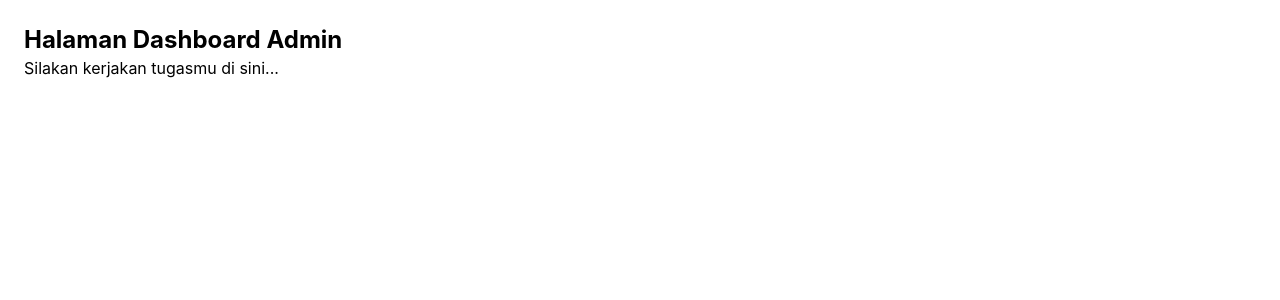
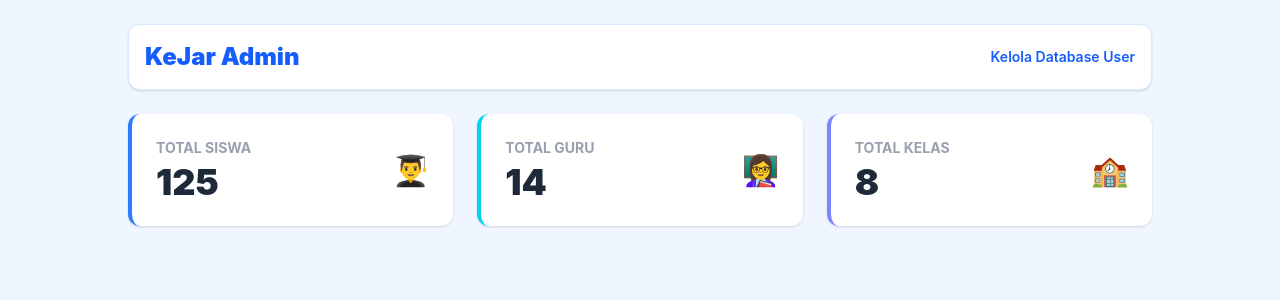
Before and after one commit to ArdiansyahYondri/UAS-PemrogWEB-FullStack-2, a React app in the folder frontend/: page /admin/dashboard in a window 1280 px wide. Shown: the top 300 px of the page. Built offline with nearby package versions, Linux system fonts and the light colour scheme; no server answers; the HTML template or start-up script is replaced by a standard one.

Commit message:
Push untuk tugas 6 atau task/6-admin-panel

```diff
--- a/frontend/src/Pages/admin/DashboardAdmin.jsx
+++ b/frontend/src/Pages/admin/DashboardAdmin.jsx
@@ -1,8 +1,74 @@
+import { useState, useEffect } from "react";
+import { Link } from "react-router-dom";
+import axios from "axios";
+
 export default function DashboardAdmin() {
+  const [stats, setStats] = useState({ siswa: 0, guru: 0, kelas: 0 });
+  const token = localStorage.getItem("token");
+
+  useEffect(() => {
+    axios
+      .get("http://127.0.0.1:8000/api/admin/dashboard-stats", {
+        headers: { Authorization: `Bearer ${token}` },
+      })
+      .then((res) => setStats(res.data))
+      .catch(() => {
+        // Data fallback jika endpoint belum siap sepenuhnya
+        setStats({ siswa: 125, guru: 14, kelas: 8 });
+      });
+  }, []);
+
   return (
-    <div className="p-6">
-      <h1 className="text-2xl font-bold">Halaman Dashboard Admin</h1>
-      <p>Silakan kerjakan tugasmu di sini...</p>
+    <div className="min-h-screen bg-blue-50 p-6">
+      <div className="max-w-5xl mx-auto space-y-6">
+        <div className="bg-white p-4 rounded-xl shadow-sm border border-blue-100 flex justify-between items-center">
+          <span className="text-2xl font-black text-blue-600">KeJar Admin</span>
+          <Link
+            to="/admin/pengguna"
+            className="text-sm font-semibold text-blue-600 hover:underline"
+          >
+            Kelola Database User
+          </Link>
+        </div>
+
+        <div className="grid grid-cols-1 md:grid-cols-3 gap-6">
+          <div className="bg-white p-6 rounded-xl border-l-4 border-blue-500 shadow-sm flex items-center justify-between">
+            <div>
+              <p className="text-sm text-gray-400 uppercase font-bold">
+                Total Siswa
+              </p>
+              <h3 className="text-4xl font-black text-gray-800 mt-1">
+                {stats.siswa}
+              </h3>
+            </div>
+            <span className="text-3xl">👨‍🎓</span>
+          </div>
+
+          <div className="bg-white p-6 rounded-xl border-l-4 border-cyan-400 shadow-sm flex items-center justify-between">
+            <div>
+              <p className="text-sm text-gray-400 uppercase font-bold">
+                Total Guru
+              </p>
+              <h3 className="text-4xl font-black text-gray-800 mt-1">
+                {stats.guru}
+              </h3>
+            </div>
+            <span className="text-3xl">👩‍🏫</span>
+          </div>
+
+          <div className="bg-white p-6 rounded-xl border-l-4 border-indigo-400 shadow-sm flex items-center justify-between">
+            <div>
+              <p className="text-sm text-gray-400 uppercase font-bold">
+                Total Kelas
+              </p>
+              <h3 className="text-4xl font-black text-gray-800 mt-1">
+                {stats.kelas}
+              </h3>
+            </div>
+            <span className="text-3xl">🏫</span>
+          </div>
+        </div>
+      </div>
     </div>
   );
 }
--- a/frontend/src/Pages/admin/KelolaPengguna.jsx
+++ b/frontend/src/Pages/admin/KelolaPengguna.jsx
@@ -1,8 +1,115 @@
+import { useState, useEffect } from "react";
+import { Link } from "react-router-dom";
+import axios from "axios";
+
 export default function KelolaPengguna() {
+  const [users, setUsers] = useState([]);
+  const [search, setSearch] = useState("");
+  const token = localStorage.getItem("token");
+
+  const fetchUsers = async () => {
+    try {
+      const response = await axios.get(
+        "http://127.0.0.1:8000/api/admin/users",
+        {
+          headers: { Authorization: `Bearer ${token}` },
+        },
+      );
+      setUsers(response.data);
+    } catch (error) {
+      console.error(error);
+    }
+  };
+
+  useEffect(() => {
+    fetchUsers();
+  }, []);
+
+  const handleHapusUser = async (id) => {
+    if (
+      window.confirm(
+        "Apakah Anda yakin ingin menghapus akun ini secara permanen dari pangkalan data?",
+      )
+    ) {
+      try {
+        await axios.delete(`http://127.0.0.1:8000/api/admin/users/${id}`, {
+          headers: { Authorization: `Bearer ${token}` },
+        });
+        fetchUsers();
+      } catch (error) {
+        alert("Gagal mengeksekusi penghapusan akun.");
+      }
+    }
+  };
+
+  const filteredUsers = users.filter(
+    (user) =>
+      user.name.toLowerCase().includes(search.toLowerCase()) ||
+      user.role.toLowerCase().includes(search.toLowerCase()),
+  );
+
   return (
-    <div className="p-6">
-      <h1 className="text-2xl font-bold">Halaman Kelola Pengguna</h1>
-      <p>Silakan kerjakan tugasmu di sini...</p>
+    <div className="min-h-screen bg-blue-50 p-6">
+      <div className="max-w-5xl mx-auto bg-white p-6 rounded-xl shadow-sm border border-blue-100 space-y-6">
+        <div className="flex flex-col md:flex-row md:justify-between md:items-center gap-4 border-b pb-4">
+          <div>
+            <h2 className="text-xl font-bold text-gray-800">
+              Buku Induk Pangkalan Akun
+            </h2>
+            <Link
+              to="/admin/dashboard"
+              className="text-xs text-blue-600 hover:underline"
+            >
+              &larr; Kembali ke Ringkasan
+            </Link>
+          </div>
+          <input
+            type="text"
+            placeholder="Cari berdasarkan nama/jabatan..."
+            value={search}
+            onChange={(e) => setSearch(e.target.value)}
+            className="p-2 border border-blue-200 rounded-lg text-sm w-full md:w-64 focus:outline-none focus:ring-2 focus:ring-blue-400"
+          />
+        </div>
+
+        <div className="overflow-x-auto">
+          <table className="w-full text-left text-sm">
+            <thead>
+              <tr className="border-b text-gray-500 bg-blue-50/50">
+                <th className="p-3">Nama Lengkap</th>
+                <th className="p-3">Email</th>
+                <th className="p-3">Jabatan</th>
+                <th className="p-3 text-center">Aksi Operasional</th>
+              </tr>
+            </thead>
+            <tbody>
+              {filteredUsers.map((user) => (
+                <tr key={user.id} className="border-b hover:bg-gray-50/80">
+                  <td className="p-3 font-semibold text-gray-800">
+                    {user.name}
+                  </td>
+                  <td className="p-3 text-gray-600">{user.email}</td>
+                  <td className="p-3">
+                    <span
+                      className={`px-2 py-0.5 text-xs font-bold rounded-full ${user.role === "guru" ? "bg-indigo-100 text-indigo-700" : "bg-blue-100 text-blue-700"}`}
+                    >
+                      {user.role}
+                    </span>
+                  </td>
+                  <td className="p-3 text-center">
+                    <button
+                      onClick={() => handleHapusUser(user.id)}
+                      className="px-3 py-1 bg-red-50 text-red-600 rounded-lg text-xs font-bold border border-red-100 hover:bg-red-600 hover:text-white transition"
+                    >
+                      Hapus Akun
+                    </button>
+                  </td>
+                </tr>
+              ))}
+            </tbody>
+          </table>
+        </div>
+      </div>
     </div>
   );
 }
```
